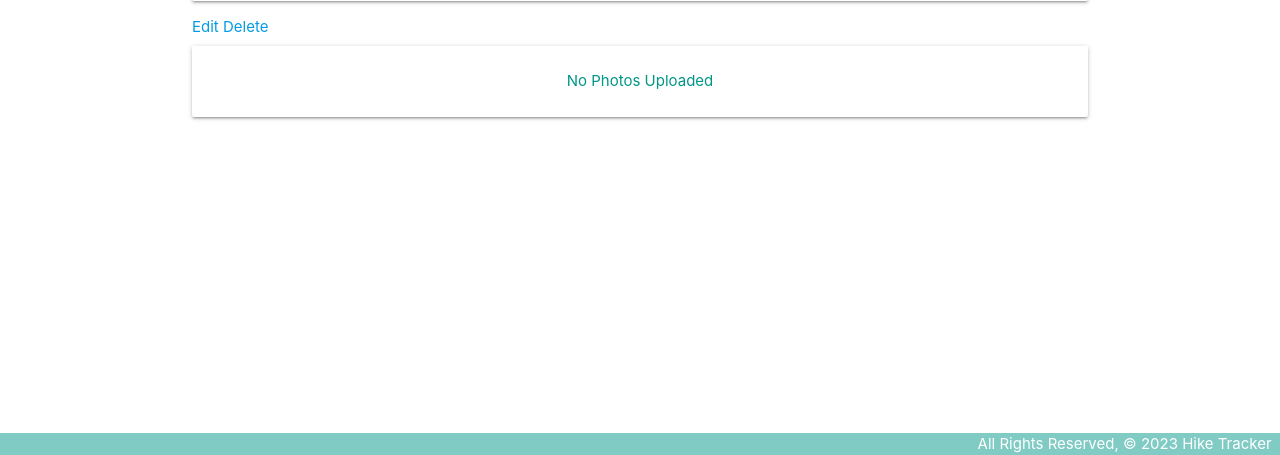
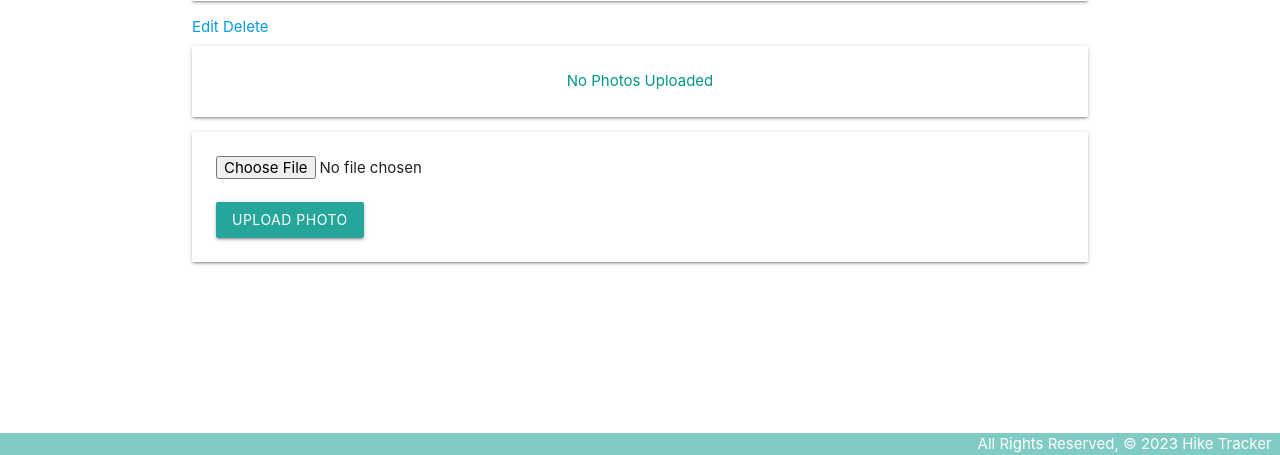
Before and after one commit to madeiramcqueen/hiketracker, a Django app: template main_app/templates/hikes/detail.html in a window 1280 px wide. Shown: the part 345-800 px from the top of the page. Run offline with Django 4.2, Linux system fonts and the light colour scheme; the template is opened without the code that fills it, so the values that code supplies are empty.

Commit message:
Add photo form  for a hike complete

```diff
--- a/main_app/templates/hikes/detail.html
+++ b/main_app/templates/hikes/detail.html
@@ -25,4 +25,11 @@
 <div class="card-panel teal-text center-align">No Photos Uploaded</div>
 {% endfor %}
 
+<form action="{% url 'add_photo' hike.id %}" enctype="multipart/form-data" method="POST" alt="Hike Photo" class="card-panel">
+  {% csrf_token %}
+  <input type="file" name="photo-file">
+  <br><br>
+  <input type="submit" class="btn" value="Upload Photo">
+</form>
+
 {% endblock %}
```
